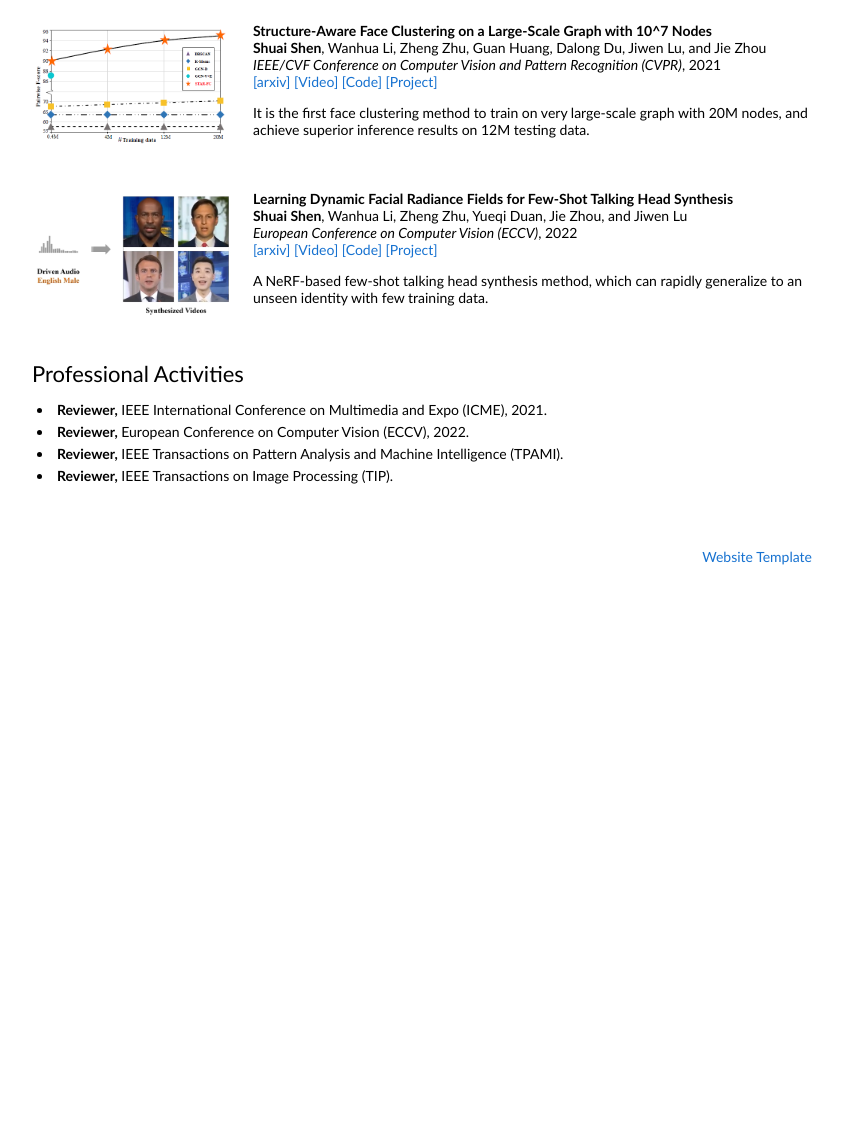
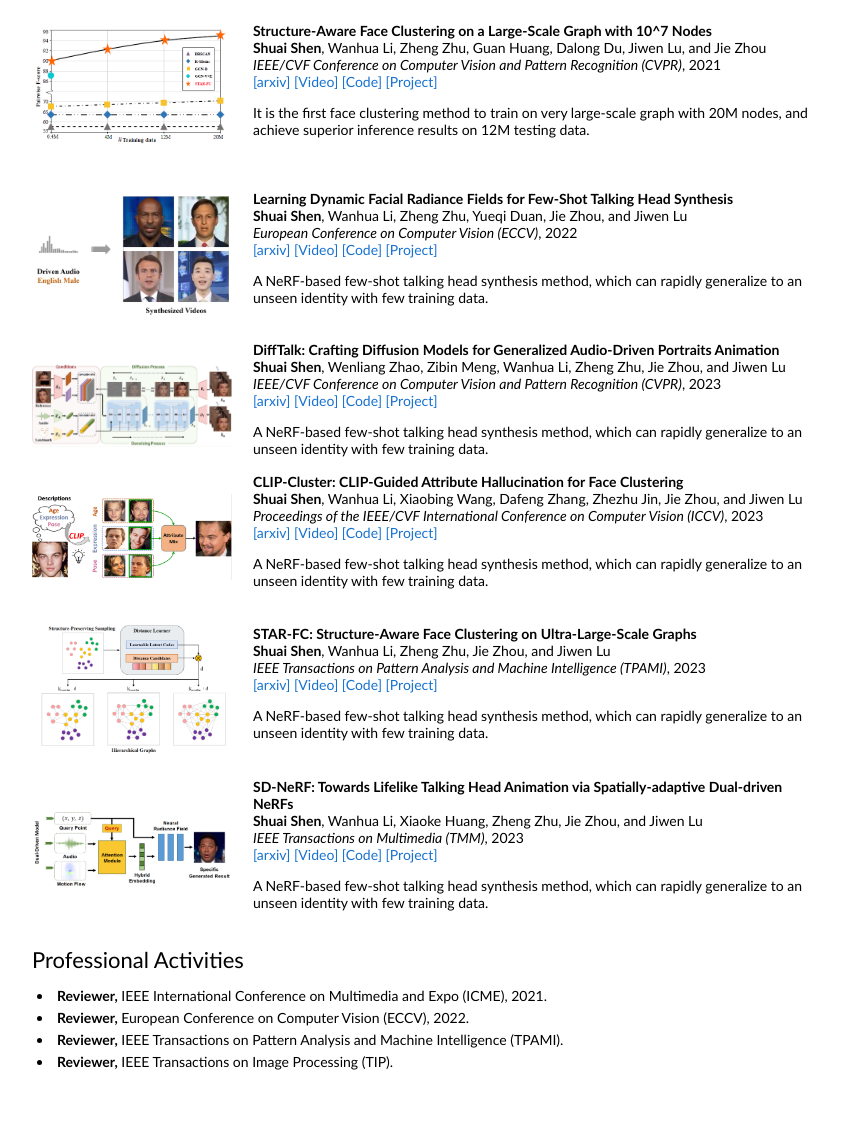
Before and after one commit to sstzal/sstzal.github.io, a plain HTML site: page index.html in a window 1280 px wide. Shown: the part 516-1642 px from the top of the page, without its empty margins (228-1071 px from the left). Before the commit the page ends 1102 px from the top, so only its background shows below. Drawn offline with Linux system fonts and the light colour scheme.

Commit message:
Update index.html

```diff
--- a/index.html
+++ b/index.html
@@ -106,6 +106,88 @@
             </td>
           </tr>
 
+	<tr>
+            <td style="padding:20px;width:30%;max-width:30%" align="center">
+              <img style="width:100%;max-width:100%" src='images/difftalk.png' alt="dise">
+            </td>
+            <td width="75%" valign="center">
+              <papertitle>DiffTalk: Crafting Diffusion Models for Generalized Audio-Driven Portraits Animation</papertitle>
+              <br>
+			  <strong>Shuai Shen</strong>, Wenliang Zhao, Zibin Meng, Wanhua Li, Zheng Zhu, Jie Zhou, and Jiwen Lu
+              <br>
+              <em>IEEE/CVF Conference on Computer Vision and Pattern Recognition (CVPR)</em>, 2023
+			  <br>
+              <a href="https://arxiv.org/abs/2207.11770">[arxiv]</a>
+	      <a href="https://www.youtube.com/watch?v=F6fkVNk9bBw">[Video]</a>
+              <a href="https://github.com/sstzal/DFRF">[Code]</a>
+              <a href="https://sstzal.github.io/DFRF/">[Project]</a>
+              <br>
+              <p> A NeRF-based few-shot talking head synthesis method, which can rapidly generalize to an unseen identity with few training data.</p>
+            </td>
+          </tr>
+
+	<tr>
+            <td style="padding:20px;width:30%;max-width:30%" align="center">
+              <img style="width:100%;max-width:100%" src='images/clip_cluster.png' alt="dise">
+            </td>
+            <td width="75%" valign="center">
+              <papertitle>CLIP-Cluster: CLIP-Guided Attribute Hallucination for Face Clustering</papertitle>
+              <br>
+			  <strong>Shuai Shen</strong>, Wanhua Li, Xiaobing Wang, Dafeng Zhang, Zhezhu Jin, Jie Zhou, and Jiwen Lu
+              <br>
+              <em>Proceedings of the IEEE/CVF International Conference on Computer Vision (ICCV)</em>, 2023
+			  <br>
+              <a href="https://arxiv.org/abs/2207.11770">[arxiv]</a>
+	      <a href="https://www.youtube.com/watch?v=F6fkVNk9bBw">[Video]</a>
+              <a href="https://github.com/sstzal/DFRF">[Code]</a>
+              <a href="https://sstzal.github.io/DFRF/">[Project]</a>
+              <br>
+              <p> A NeRF-based few-shot talking head synthesis method, which can rapidly generalize to an unseen identity with few training data.</p>
+            </td>
+          </tr>
+
+	<tr>
+            <td style="padding:20px;width:30%;max-width:30%" align="center">
+              <img style="width:100%;max-width:100%" src='images/star++.png' alt="dise">
+            </td>
+            <td width="75%" valign="center">
+              <papertitle>STAR-FC: Structure-Aware Face Clustering on Ultra-Large-Scale Graphs</papertitle>
+              <br>
+			  <strong>Shuai Shen</strong>, Wanhua Li, Zheng Zhu, Jie Zhou, and Jiwen Lu
+              <br>
+              <em>IEEE Transactions on Pattern Analysis and Machine Intelligence (TPAMI)</em>, 2023
+			  <br>
+              <a href="https://arxiv.org/abs/2207.11770">[arxiv]</a>
+	      <a href="https://www.youtube.com/watch?v=F6fkVNk9bBw">[Video]</a>
+              <a href="https://github.com/sstzal/DFRF">[Code]</a>
+              <a href="https://sstzal.github.io/DFRF/">[Project]</a>
+              <br>
+              <p> A NeRF-based few-shot talking head synthesis method, which can rapidly generalize to an unseen identity with few training data.</p>
+            </td>
+          </tr>
+
+
+	<tr>
+            <td style="padding:20px;width:30%;max-width:30%" align="center">
+              <img style="width:100%;max-width:100%" src='images/sdnerf.png' alt="dise">
+            </td>
+            <td width="75%" valign="center">
+              <papertitle>SD-NeRF: Towards Lifelike Talking Head Animation via Spatially-adaptive Dual-driven NeRFs</papertitle>
+              <br>
+			  <strong>Shuai Shen</strong>, Wanhua Li, Xiaoke Huang, Zheng Zhu, Jie Zhou, and Jiwen Lu
+              <br>
+              <em>IEEE Transactions on Multimedia (TMM)</em>, 2023
+			  <br>
+              <a href="https://arxiv.org/abs/2207.11770">[arxiv]</a>
+	      <a href="https://www.youtube.com/watch?v=F6fkVNk9bBw">[Video]</a>
+              <a href="https://github.com/sstzal/DFRF">[Code]</a>
+              <a href="https://sstzal.github.io/DFRF/">[Project]</a>
+              <br>
+              <p> A NeRF-based few-shot talking head synthesis method, which can rapidly generalize to an unseen identity with few training data.</p>
+            </td>
+          </tr>
+
+
             </p>
           </td>
         </tr>
```
